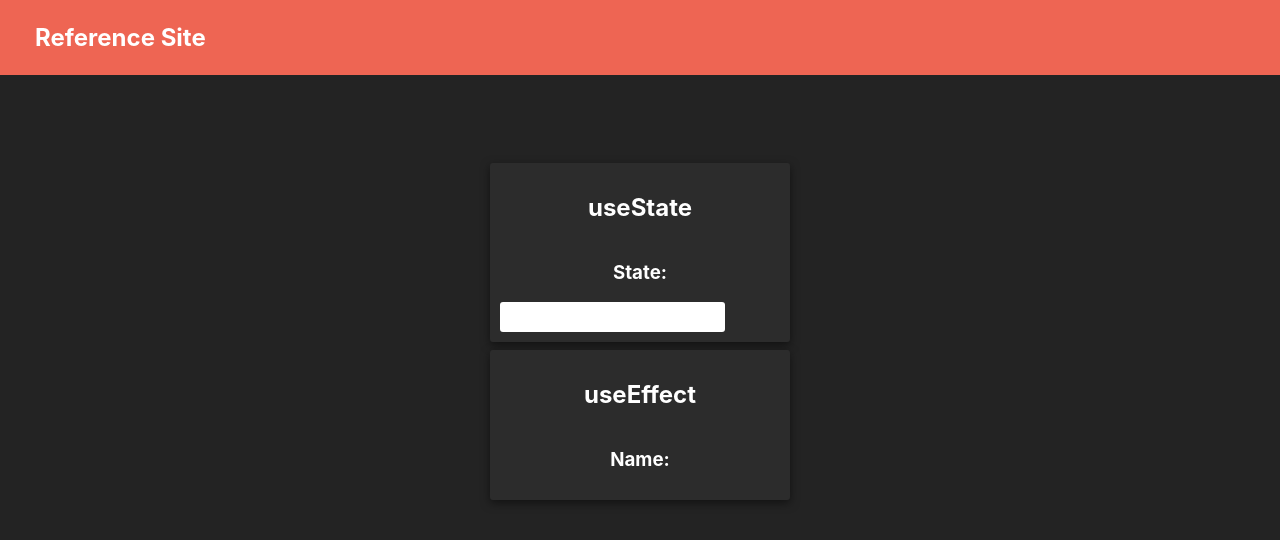
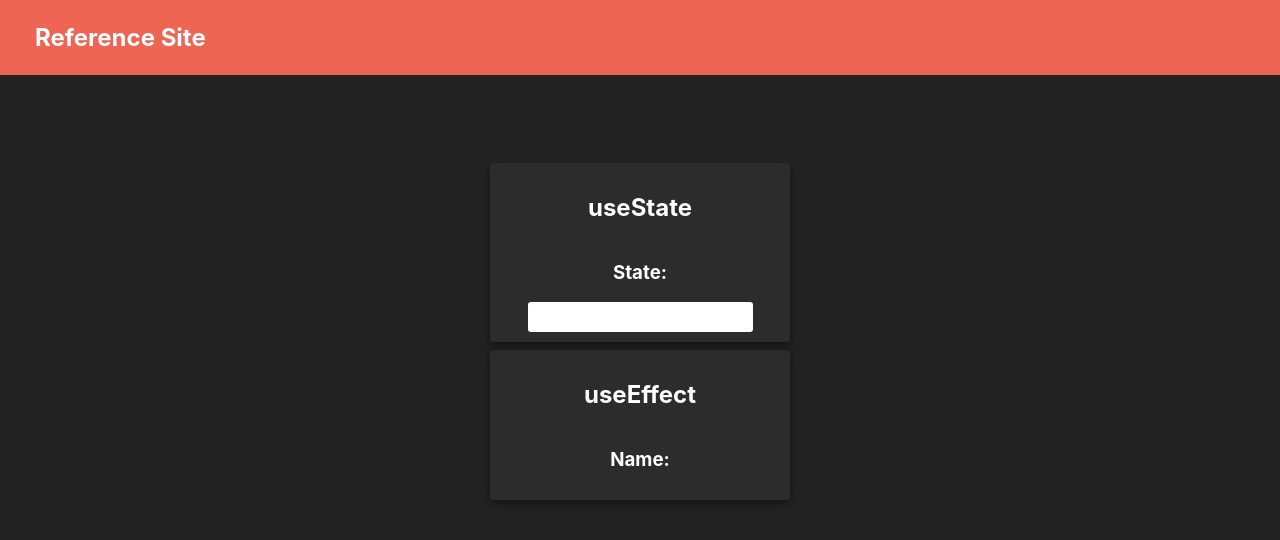
Before and after one commit to KajsiaAnderson/hook-reference-demo, a React (Create React App) app: page / in a window 1280 px wide. Shown: the top 540 px of the page. Built offline with nearby package versions, Linux system fonts and the light colour scheme; no server answers.

Commit message:
fixed css styling

```diff
--- a/src/App.css
+++ b/src/App.css
@@ -94,13 +94,14 @@ button:active {
 
 input, select {
   width: 225px;
-  margin: 0;
+  margin: auto;
   padding: 5;
   box-sizing: border-box;
   border: none;
   border-radius: 3px;
   height: 30px;
   font-size: 18px;
+
 }
 
 form {
```
